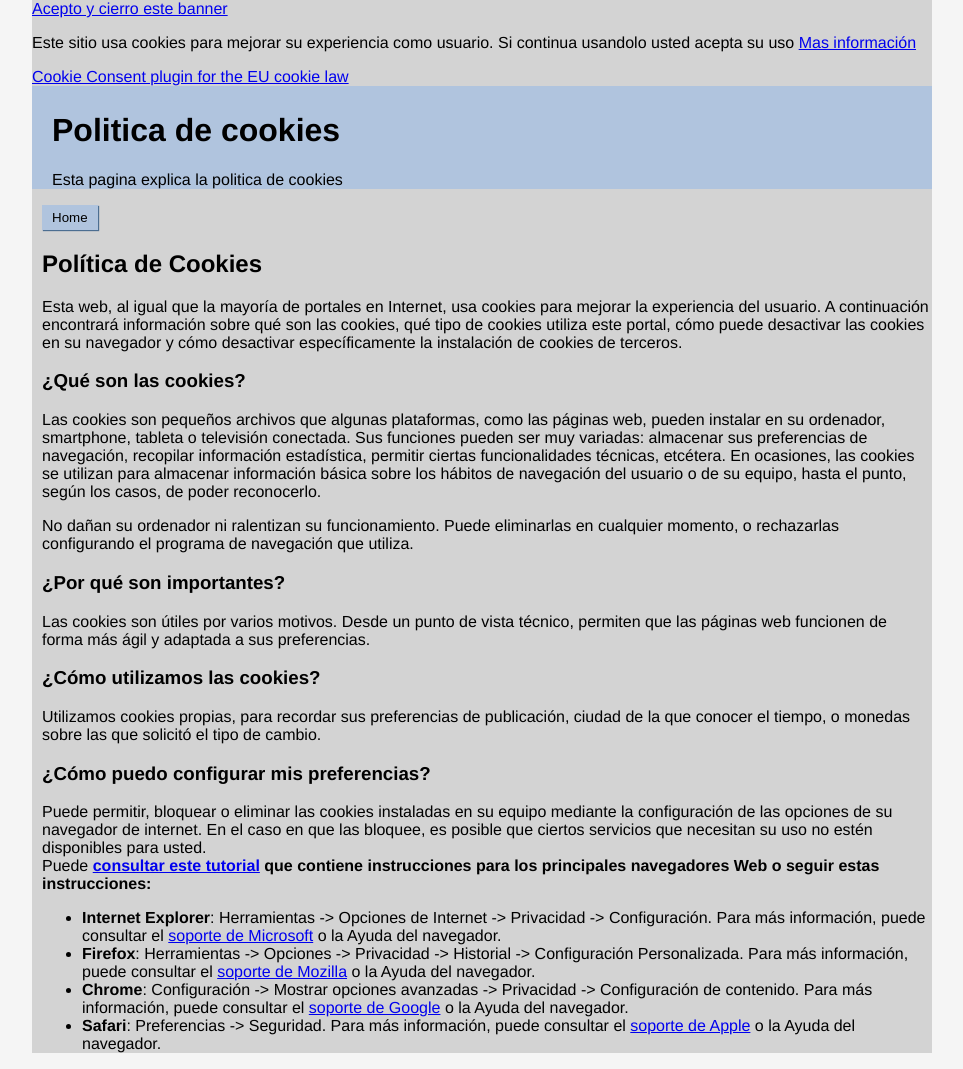
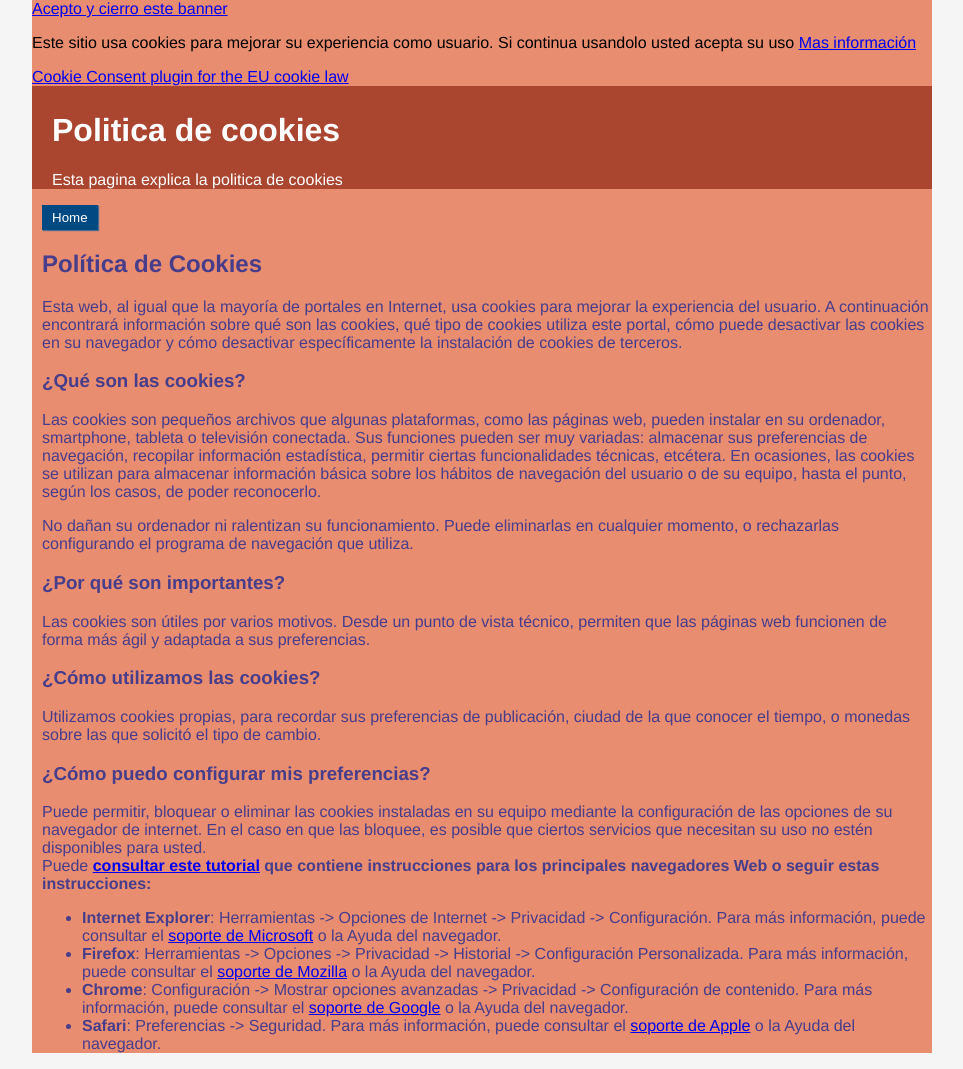
Before and after one commit to rumbodeveloper/Flask_sandbox, a Flask app: page /politica_de_cookies in a window 1280 px wide. Shown: the whole page, without its empty margins (158-1121 px from the left). Run offline with Flask 2, Linux system fonts and the light colour scheme; some libraries are stand-ins or nearby versions.

Commit message:
Modificación de look y textos

```diff
--- a/static/css/home_style.css
+++ b/static/css/home_style.css
@@ -4,17 +4,19 @@ html{
 }
 
 body{
-    background: lightgray;
+    background: #e98d70;
     max-width: 900px;
     margin: 0 auto;
 }
 
 #header {padding-top: 5px;
-    background: lightsteelblue;}
+    color: white;
+    background-color: #aa4630;}
 
 #inner-header{padding-left: 20px;}
 
-#main{padding-left: 10px;}
+#main{padding-left: 10px;
+    color: darkslateblue;}
 
 
 input[type="text"],select{
@@ -27,12 +29,13 @@ input[type="text"],select{
 
 input[type="submit"]{
     padding: 5px 10px 5px 10px;
-    color: black;
-    background: lightsteelblue;
+    color: white;
+    background: #004983;
     border: none;
     box-shadow: 1px 1px 1px #4C6E91;
 }
 
 input[type="submit"]:hover{
-    background: steelblue;
+    background: lightsteelblue;
+    color: black;
 }
```
Also changed, not shown: templates/home.html (+6 -3 lines).
